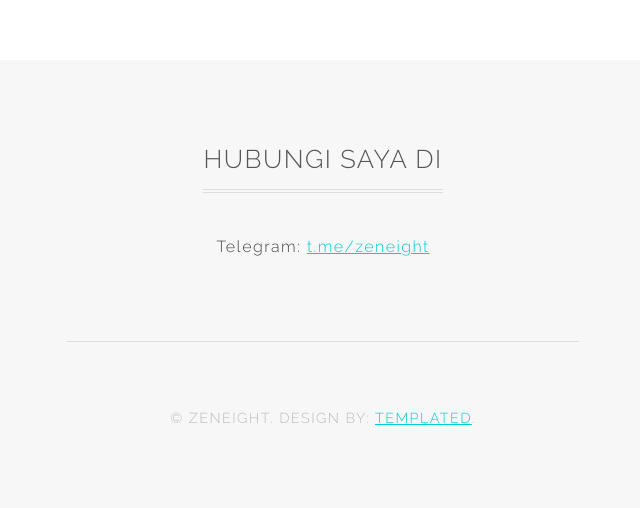
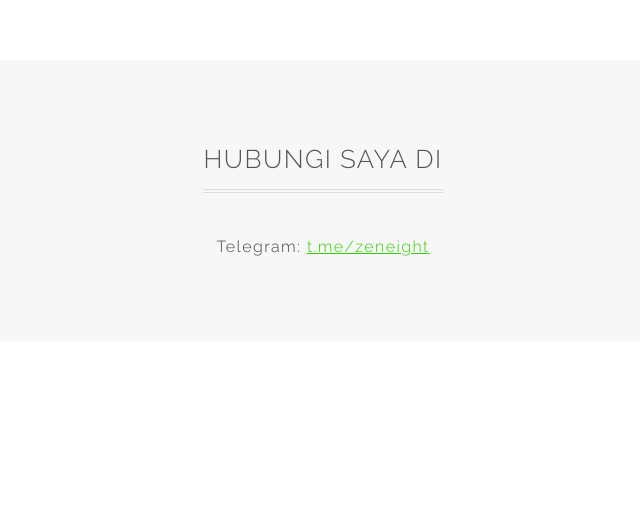
Before and after one commit to zeneight/zeneight.github.io, a PHP site: page / in a window 1280 px wide. Shown: the part 1160-1668 px from the top of the page, without its empty margins (317-957 px from the left). After the commit the page ends 1416 px from the top, so only its background shows below. Run offline with PHP 8.4, Linux system fonts and the light colour scheme.

Commit message:
edit css

```diff
--- a/assets/css/main.css
+++ b/assets/css/main.css
@@ -3013,7 +3013,7 @@
 			}
 
 			.wrapper.style2 a {
-				color: #00cdcf;
+				color: #32cf00;
 			}
 
 			.wrapper.style2 strong, .wrapper.style2 b {
--- a/index.html
+++ b/index.html
@@ -472,11 +472,11 @@ print 'It took ' + i + ' iterations to sort the deck.';
 		-->
 
 		<!-- Footer -->
-			<footer id="footer">
+			<!-- <footer id="footer">
 				<div class="copyright">
 					&copy; zeneight. Design by: <a href="http://templated.co/">TEMPLATED</a>.
 				</div>
-			</footer>
+			</footer> -->
 
 		<!-- Scripts -->
 			<script src="assets/js/jquery.min.js"></script>
```
